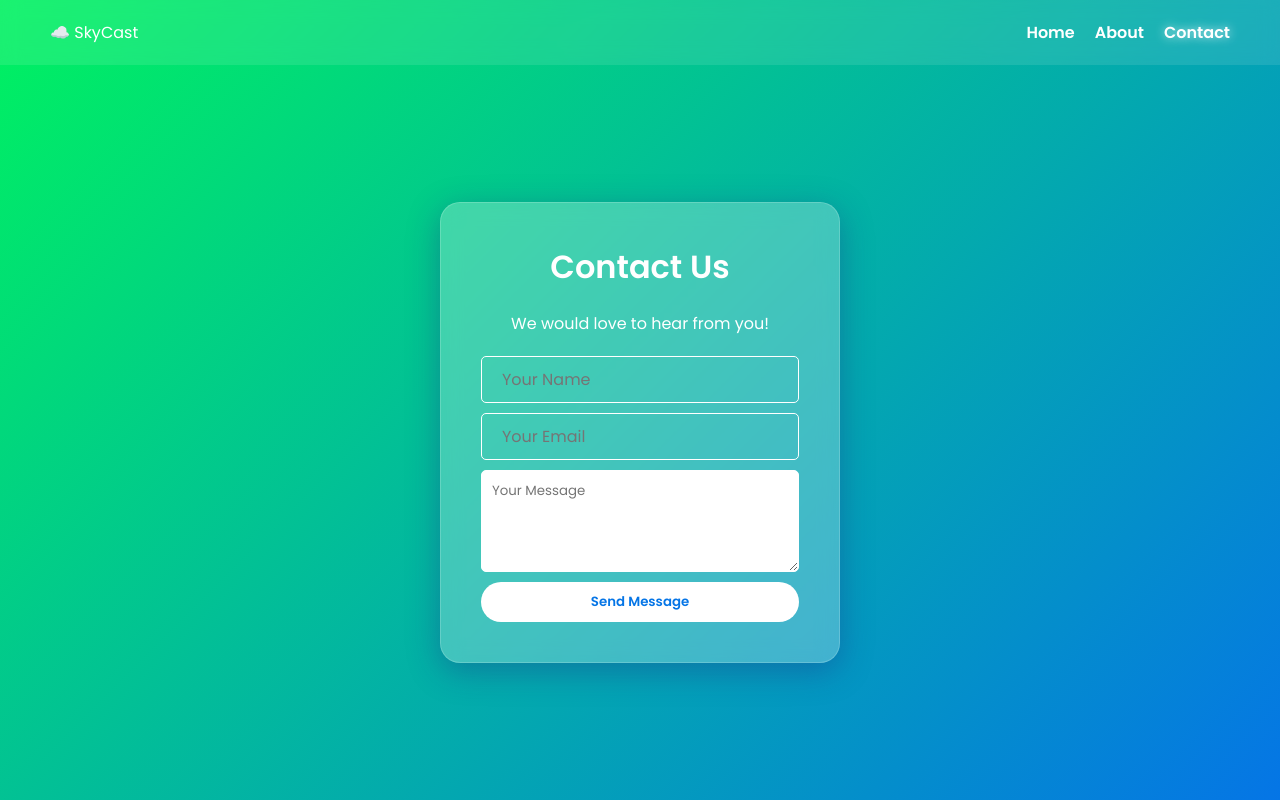
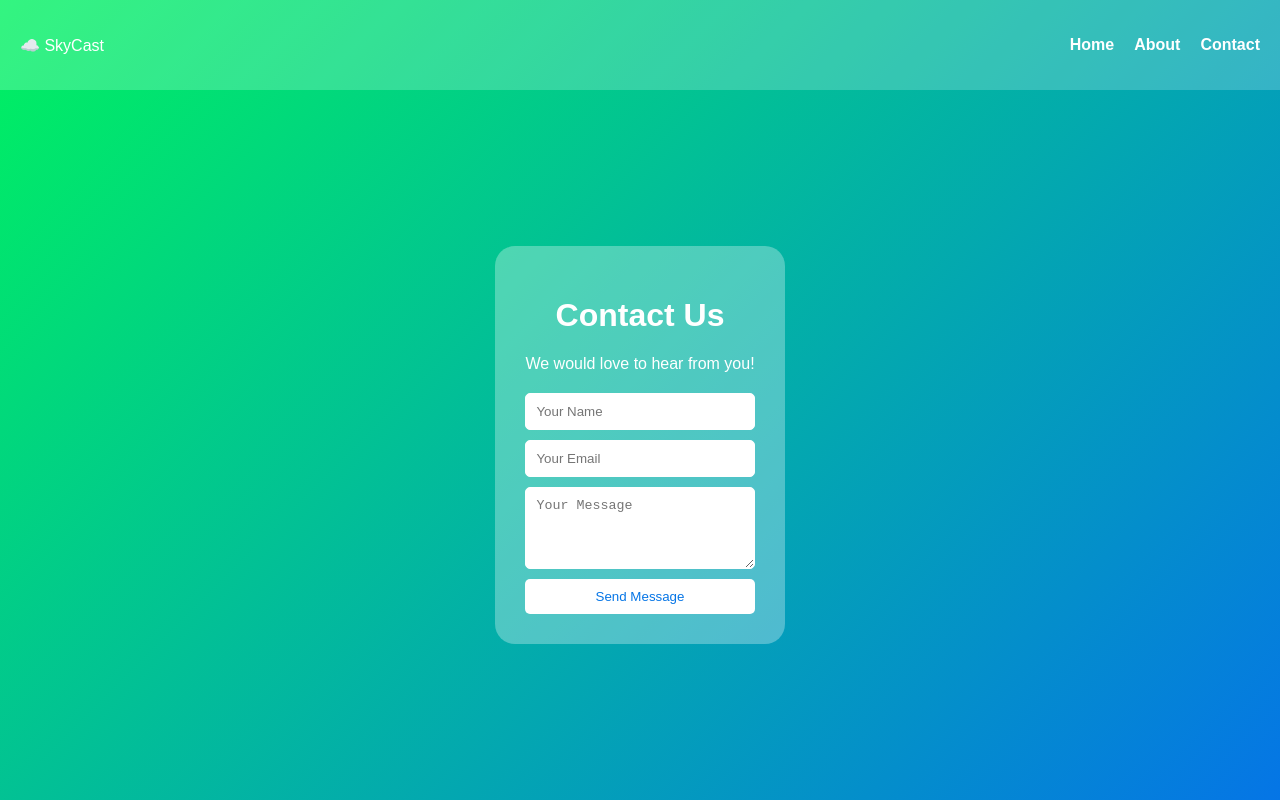
Before and after one commit to tariqmmalik16/weather-app, a website: page public/contact.html in a window 1280 px wide. Drawn offline with Linux system fonts and the light colour scheme.

Commit message:
Add files via upload

```diff
--- a/public/css/Style.css
+++ b/public/css/Style.css
@@ -1,82 +1,25 @@
-* { margin: 0; padding: 0; box-sizing: border-box; font-family: 'Poppins', sans-serif; }
-
 body {
-    min-height: 100vh;
-    background: linear-gradient(135deg, #00f260, #0575e6); /* Modern Blue-Green Gradient */
+    font-family: Arial, sans-serif;
+    background: linear-gradient(135deg, #00f260, #0575e6);
     color: white;
+    margin: 0;
+    padding: 0;
     display: flex;
     flex-direction: column;
+    min-height: 100vh;
 }
-
 nav {
     display: flex;
     justify-content: space-between;
     align-items: center;
-    padding: 20px 50px;
-    background: rgba(255, 255, 255, 0.1);
-    backdrop-filter: blur(10px);
+    padding: 20px;
+    background: rgba(255, 255, 255, 0.2);
 }
-
 nav ul { list-style: none; display: flex; gap: 20px; }
-nav a { color: white; text-decoration: none; font-weight: 600; transition: 0.3s; }
-nav a:hover, nav a.active { text-shadow: 0 0 10px rgba(255,255,255,0.8); }
-
-.container {
-    flex: 1;
-    display: flex;
-    flex-direction: column;
-    align-items: center;
-    justify-content: center;
-    padding: 40px;
-}
-
-.headline { font-size: 3rem; margin-bottom: 40px; text-align: center; }
-.headline span { color: #ffd700; }
-
-/* Glassmorphism Card */
-.search-box {
-    display: flex;
-    gap: 10px;
-    margin-bottom: 30px;
-    background: rgba(255, 255, 255, 0.2);
-    padding: 10px;
-    border-radius: 50px;
-    backdrop-filter: blur(5px);
-}
-
-input {
-    border: none;
-    background: transparent;
-    color: white;
-    outline: none;
-    padding: 10px 20px;
-    font-size: 1rem;
-}
-
-button {
-    border: none;
-    padding: 10px 30px;
-    border-radius: 50px;
-    background: white;
-    color: #0575e6;
-    font-weight: bold;
-    cursor: pointer;
-    transition: transform 0.2s;
-}
-
-button:hover { transform: scale(1.05); }
-
-.weather-card {
-    background: rgba(255, 255, 255, 0.25);
-    padding: 40px;
-    border-radius: 20px;
-    text-align: center;
-    backdrop-filter: blur(10px);
-    box-shadow: 0 8px 32px 0 rgba(31, 38, 135, 0.37);
-    border: 1px solid rgba(255, 255, 255, 0.18);
-    width: 100%;
-    max-width: 400px;
-}
-
-.temperature { font-size: 5rem; font-weight: 600; margin: 10px 0; }
-.details { display: flex; justify-content: space-around; margin-top: 20px; font-size: 0.9rem; }
+nav a { color: white; text-decoration: none; font-weight: bold; }
+.container { flex: 1; display: flex; flex-direction: column; align-items: center; justify-content: center; }
+.headline { font-size: 3rem; margin-bottom: 20px; }
+.search-box { display: flex; gap: 10px; margin-bottom: 30px; }
+input { padding: 10px; border: none; border-radius: 5px; }
+button { padding: 10px 20px; border: none; border-radius: 5px; background: white; color: #0575e6; cursor: pointer; }
+.weather-card { background: rgba(255, 255, 255, 0.3); padding: 30px; border-radius: 20px; text-align: center; }
```
